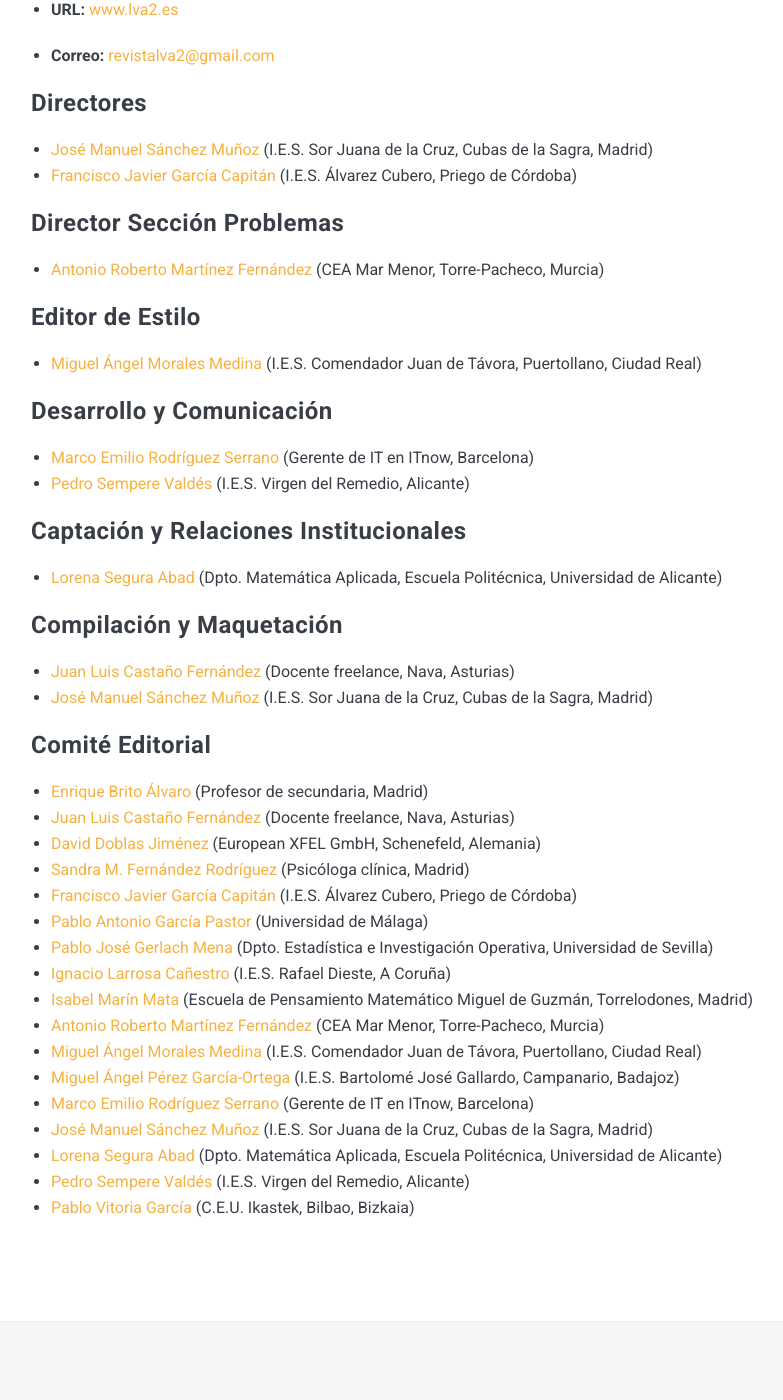
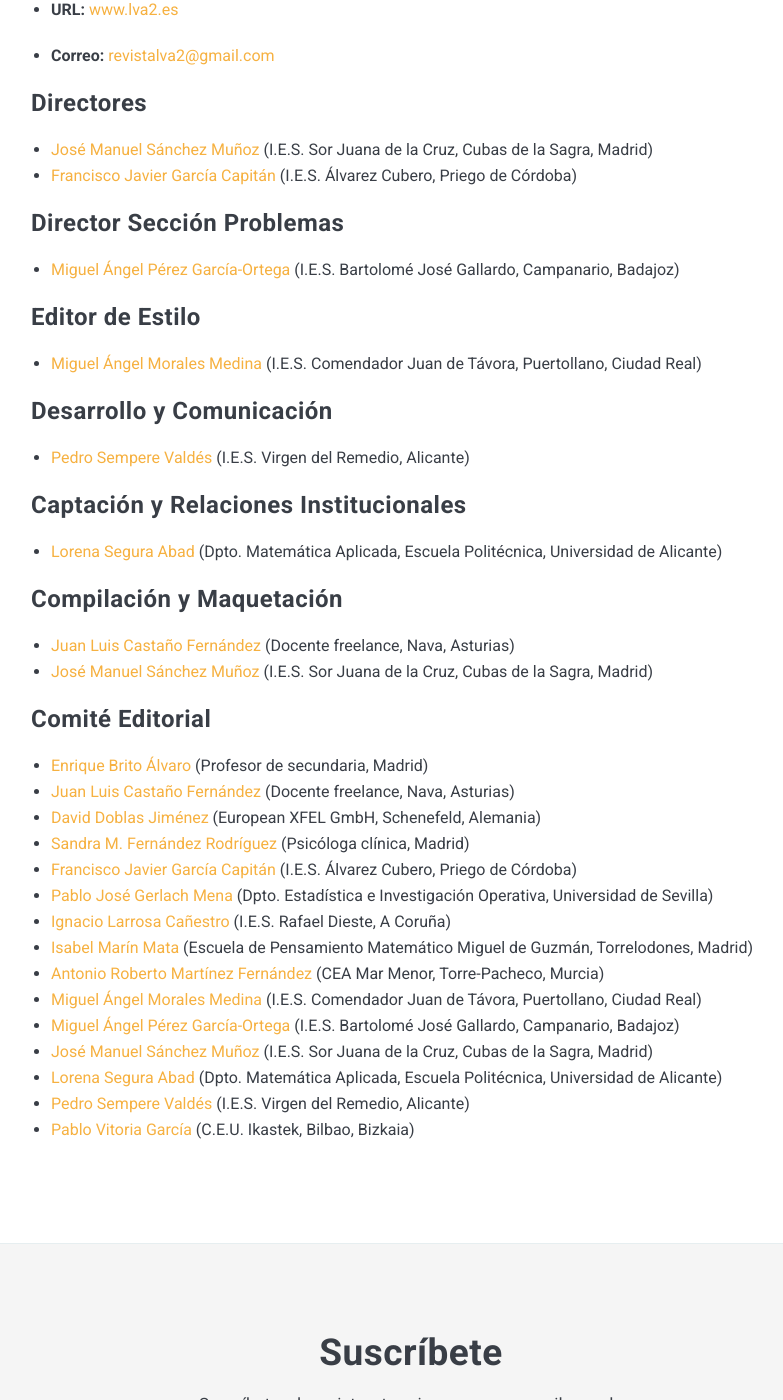
Before and after one commit to revistalva2/lva2.github.io, a Jekyll site: the page built from _pages/01-ficha_bibliografica.markdown, in a window 1280 px wide and 1400 px high, scrolled down 521 px. Shown: the whole window, without its empty margins (229-1012 px from the left). Built offline with Jekyll 4.4.1, drawn with Linux system fonts in a browser that asks for light colours; nearby versions of some CDN libraries.

Commit message:
Update 01-ficha_bibliografica.markdown

```diff
--- a/_pages/01-ficha_bibliografica.markdown
+++ b/_pages/01-ficha_bibliografica.markdown
@@ -27,7 +27,7 @@ permalink: /ficha_bibliografica/
 
 ### Director Sección Problemas
 
- - [Antonio Roberto Martínez Fernández](mailto:antoniorobert.martinez@murciaeduca.es) (CEA Mar Menor, Torre-Pacheco, Murcia)
+- [Miguel Ángel Pérez García-Ortega](mailto:mianpgo@gmail.com) (I.E.S. Bartolomé José Gallardo, Campanario, Badajoz)
 
 ### Editor de Estilo
 
@@ -35,7 +35,6 @@ permalink: /ficha_bibliografica/
 
 ### Desarrollo y Comunicación
 
-- [Marco Emilio Rodríguez Serrano](mailto:mrodrise@gmail.com) (Gerente de IT en ITnow, Barcelona)
 - [Pedro Sempere Valdés](mailto:pedrosemperevaldes@gmail.com) (I.E.S. Virgen del Remedio, Alicante)
 
 ### Captación y Relaciones Institucionales
@@ -54,14 +53,12 @@ permalink: /ficha_bibliografica/
 - [David Doblas Jiménez](mailto:david.doblas-jimenez@xfel.eu) (European XFEL GmbH, Schenefeld, Alemania)
 - [Sandra M. Fernández Rodríguez](mailto:sdrafez@gmail.com) (Psicóloga clínica, Madrid)
 - [Francisco Javier García Capitán](mailto:garciacapitan@gmail.com) (I.E.S. Álvarez Cubero, Priego de Córdoba)
-- [Pablo Antonio García Pastor](mailto:iraze.pgp@gmail.com) (Universidad de Málaga)
 - [Pablo José Gerlach Mena](mailto:gerlach@us.es) (Dpto. Estadística e Investigación Operativa, Universidad de Sevilla)
 - [Ignacio Larrosa Cañestro](mailto:ilarrosa@mundo-r.com) (I.E.S. Rafael Dieste, A Coruña)
 - [Isabel Marín Mata](mailto:isamarin77@hotmail.com) (Escuela de Pensamiento Matemático Miguel de Guzmán, Torrelodones, Madrid)
 - [Antonio Roberto Martínez Fernández](mailto:antoniorobert.martinez@murciaeduca.es) (CEA Mar Menor, Torre-Pacheco, Murcia)
 - [Miguel Ángel Morales Medina](mailto:gaussianos@gmail.com) (I.E.S. Comendador Juan de Távora, Puertollano, Ciudad Real)
 - [Miguel Ángel Pérez García-Ortega](mailto:mianpgo@gmail.com) (I.E.S. Bartolomé José Gallardo, Campanario, Badajoz)
-- [Marco Emilio Rodríguez Serrano](mailto:mrodrise@gmail.com) (Gerente de IT en ITnow, Barcelona)
 - [José Manuel Sánchez Muñoz](mailto:jose.sm@educa.madrid.org) (I.E.S. Sor Juana de la Cruz, Cubas de la Sagra, Madrid)
 - [Lorena Segura Abad](mailto:lorena.segura@ua.es) (Dpto. Matemática Aplicada, Escuela Politécnica, Universidad de Alicante)
 - [Pedro Sempere Valdés](mailto:pedrosemperevaldes@gmail.com) (I.E.S. Virgen del Remedio, Alicante)
```
